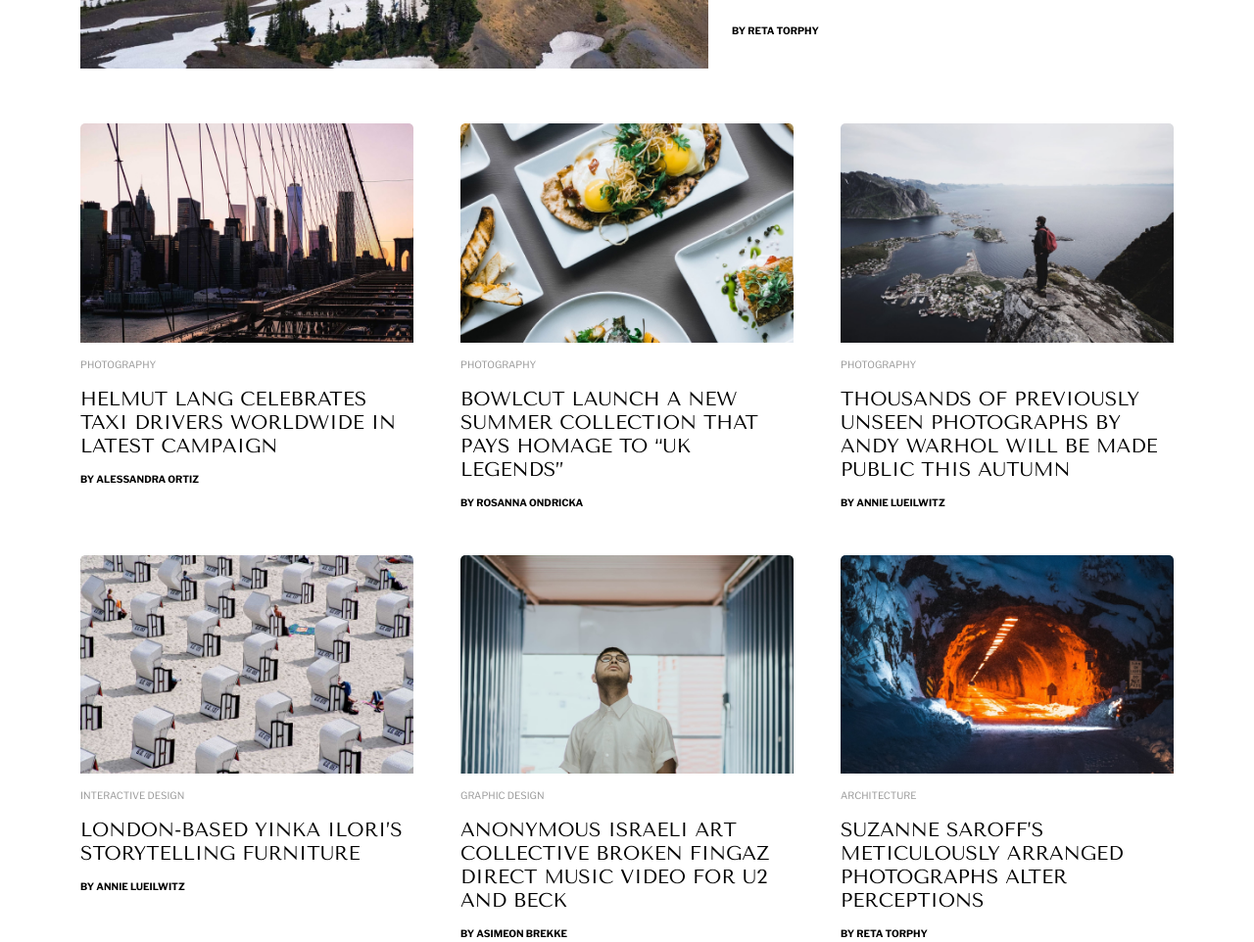
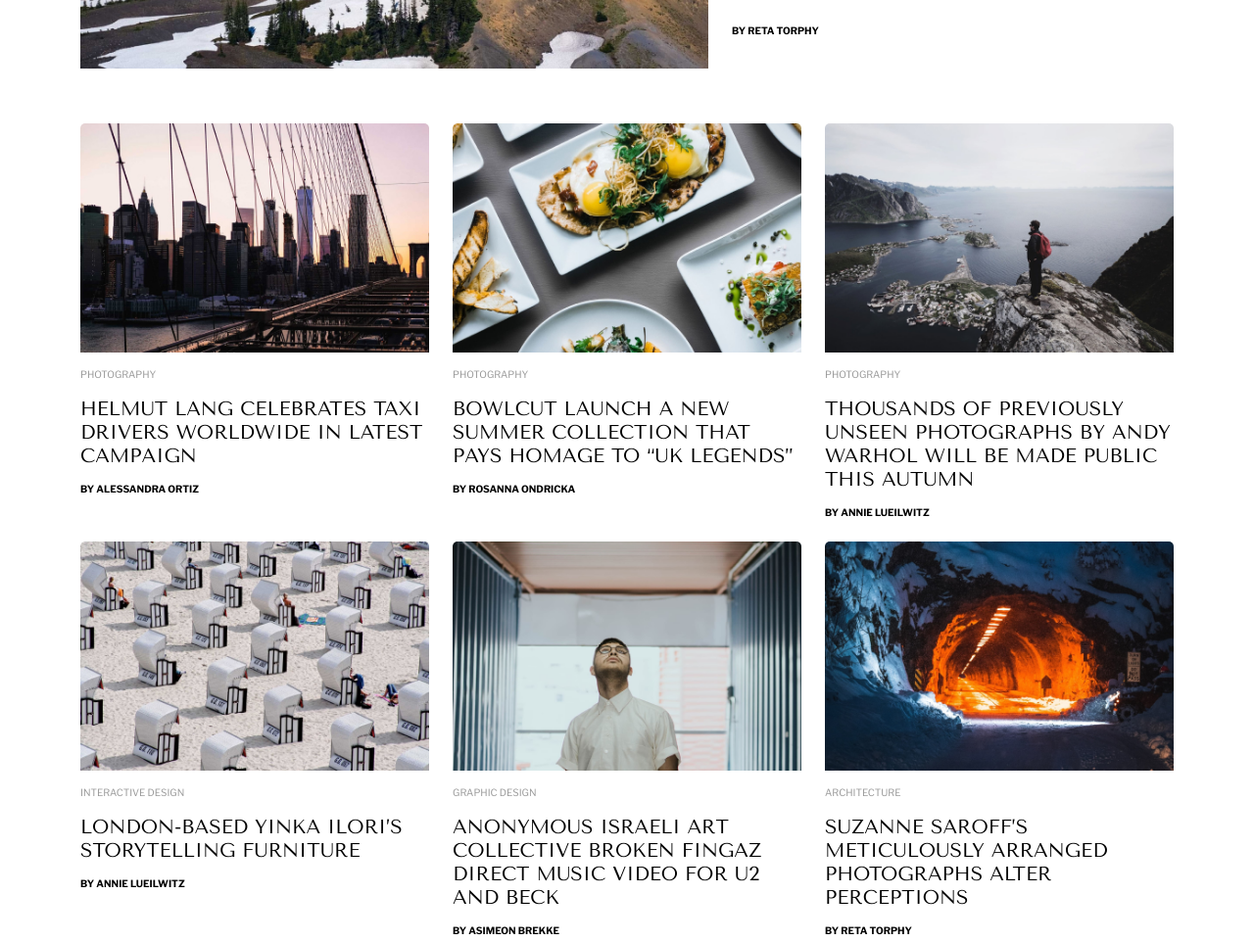
Before and after one commit to saiakune/noiceland, a plain HTML site: page index.html in a window 1280 px wide. Shown: the part 512-1474 px from the top of the page at 98% size. Drawn offline with nearby package versions, Linux system fonts and the light colour scheme; a web font is replaced by a local one.

Commit message:
some changes

```diff
--- a/index.html
+++ b/index.html
@@ -19,10 +19,10 @@
 	</head>
 	<body>
 		<div>
-			<header class="header container">
+			<header class="border-bottom container">
 				<div class="header_wrapper">
 					<a href="/" class="logo">
-						<img src="./images/logo.png" alt="logo" />
+						<img src="./images/logo.png" alt="logo"  class="img-fluid"/>
 					</a>
 					<nav>
 						<ul class="menu">
@@ -60,13 +60,13 @@
 						</div>
 					</div>
 					<section>
-						<div class="row g-5">
-							<article class="col-md-6 col-lg-4">
+						<div class="row g-4">
+							<article class="col-sm-12 col-md-6 col-lg-4">
 								<div class="card border-0">
 									<img
 										src="./images/img1.jpg"
 										alt="1"
-										class="card-img-top mb-3"
+										class="card-img-top mb-3 img-fluid"
 									/>
 
 									<div class="card-body p-0">
@@ -83,12 +83,12 @@
 									</div>
 								</div>
 							</article>
-							<article class="col-md-6 col-lg-4">
+							<article class="col-sm-12 col-md-6 col-lg-4">
 								<div class="card border-0">
 									<img
 										src="./images/IMAGE2 (1).jpg"
 										alt="1"
-										class="card-img-top mb-3"
+										class="card-img-top mb-3 img-fluid"
 									/>
 
 									<div class="card-body p-0">
@@ -106,12 +106,12 @@
 									</div>
 								</div>
 							</article>
-							<article class="col-md-6 col-lg-4">
+							<article class="col-sm-12 col-md-6 col-lg-4">
 								<div class="card border-0">
 									<img
 										src="./images/IMAGE2 3.png"
 										alt="1"
-										class="card-img-top mb-3"
+										class="card-img-top mb-3 img-fluid"
 									/>
 
 									<div class="card-body p-0">
@@ -129,12 +129,12 @@
 									</div>
 								</div>
 							</article>
-							<article class="col-md-6 col-lg-4">
+							<article class="col-sm-12 col-md-6 col-lg-4">
 								<div class="card border-0">
 									<img
 										src="./images/IMAGE 4.jpg"
 										alt="1"
-										class="card-img-top mb-3"
+										class="card-img-top mb-3 img-fluid"
 									/>
 
 									<div class="card-body p-0">
@@ -151,12 +151,12 @@
 									</div>
 								</div>
 							</article>
-							<article class="col-md-6 col-lg-4">
+							<article class="col-sm-12 col-md-6 col-lg-4">
 								<div class="card border-0">
 									<img
 										src="./images/IMAGE2 5.png"
 										alt="1"
-										class="card-img-top mb-3"
+										class="card-img-top mb-3 img-fluid"
 									/>
 
 									<div class="card-body p-0">
@@ -174,12 +174,12 @@
 									</div>
 								</div>
 							</article>
-							<article class="col-md-6 col-lg-4">
+							<article class="col-sm-12 col-md-6 col-lg-4">
 								<div class="card border-0">
 									<img
 										src="./images/IMAGE2 6.png"
 										alt="1"
-										class="card-img-top mb-3"
+										class="card-img-top mb-3 img-fluid"
 									/>
 
 									<div class="card-body p-0">
@@ -205,7 +205,7 @@
 					<section class="container">
 						<h3 class="latest_post_text">latest post</h3>
 
-						<div class="row row-cols-2 row-cold-md-3 row-cols-lg-4 g-5">
+						<div class="row row-cols-2 row-cold-md-2 row-cols-lg-3 g-5">
 							<article class="col card border-0">
 								<figure>
 									<img
@@ -567,8 +567,8 @@
 							</form>
 						</div>
 					</section>
-					<section class="row mt-5">
-						<div class="col-md-2">
+					<section class="row mt-5 ">
+						<div class="col">
 							<h6 class="footer_text_cat">Information</h6>
 
 							<ul class="menu_footer p-0">
@@ -580,7 +580,7 @@
 							</ul>
 						</div>
 
-						<div class="col-md-2">
+						<div class="col">
 							<h6 class="footer_text_cat">follow us</h6>
 
 							<ul class="menu_footer p-0">
@@ -596,7 +596,7 @@
 							</ul>
 						</div>
 
-						<div class="col-md-2">
+						<div class="col">
 							<h6 class="footer_text_cat">Template</h6>
 
 							<ul class="menu_footer p-0">
--- a/style.css
+++ b/style.css
@@ -16,9 +16,6 @@ html,body{
 }
 
 /* Header start */
-.header {
-    border-bottom: 1px solid #E6E6E6;
-}
 
 .header_wrapper{
     display: flex;
```
